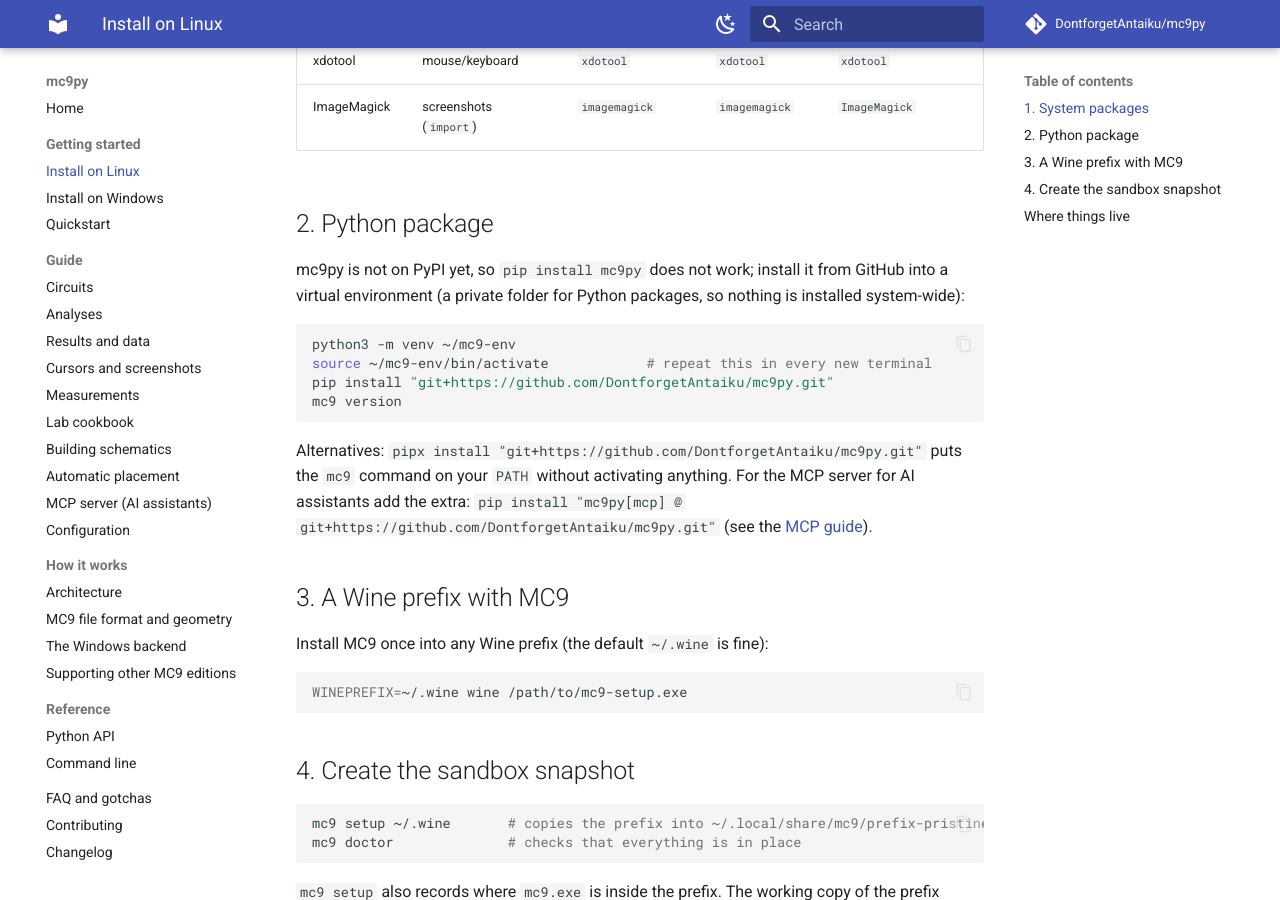
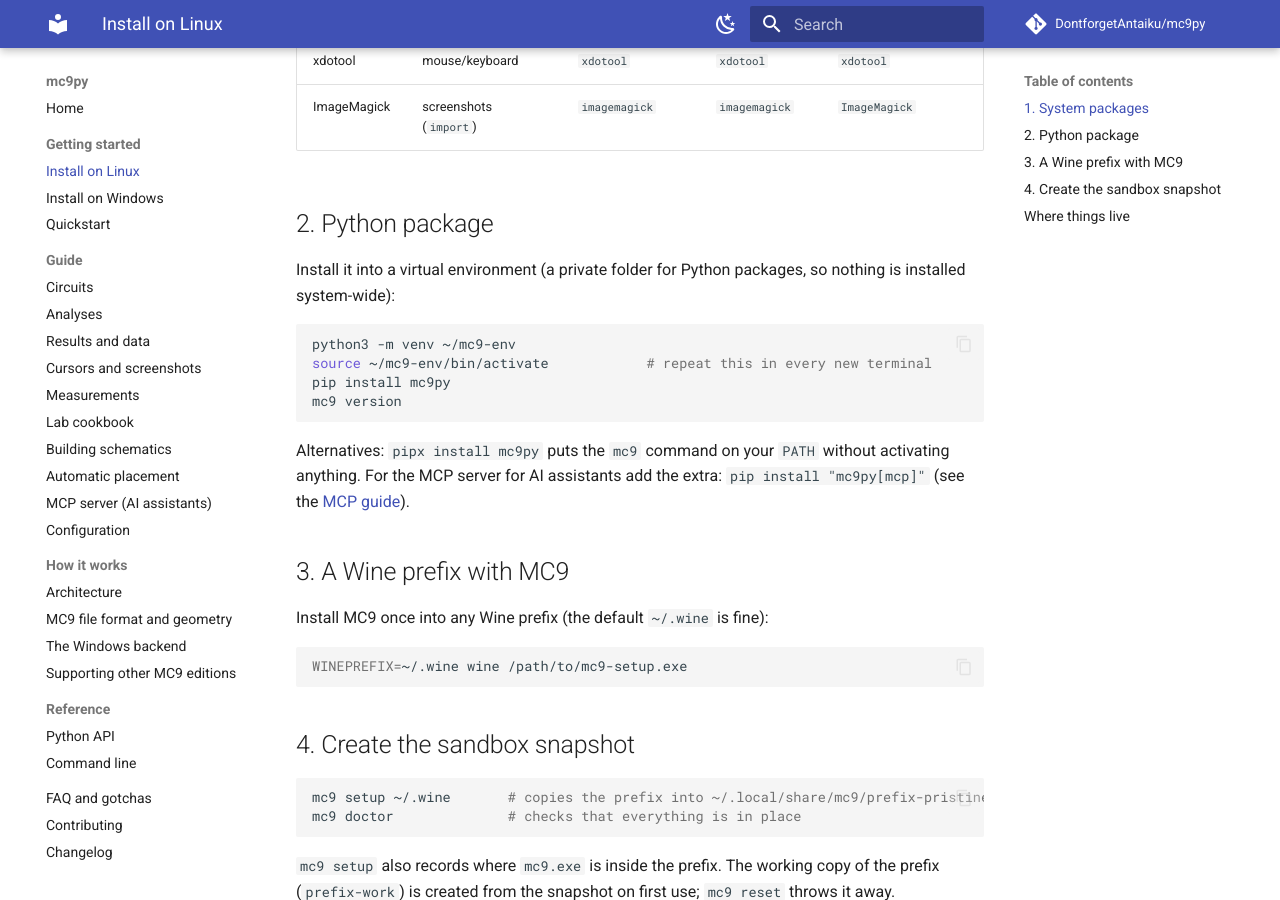
Before and after one commit to DontforgetAntaiku/mc9py, an MkDocs documentation site: the page built from docs/getting-started/install-linux.md, in a window 1280 px wide and 900 px high, scrolled down 532 px. Built offline with MkDocs 1.6.1 and Material for MkDocs 9.7.7, drawn with Linux system fonts in a browser that asks for light colours; comment, search, counter and statistics services are not loaded.

Commit message:
Docs: install from PyPI

````diff
--- a/docs/getting-started/install-linux.md
+++ b/docs/getting-started/install-linux.md
@@ -15,19 +15,18 @@
 
 ## 2. Python package
 
-mc9py is not on PyPI yet, so `pip install mc9py` does not work; install it from GitHub into a virtual environment
-(a private folder for Python packages, so nothing is installed system-wide):
+Install it into a virtual environment (a private folder for Python packages, so nothing is installed system-wide):
 
 ```bash
 python3 -m venv ~/mc9-env
 source ~/mc9-env/bin/activate            # repeat this in every new terminal
-pip install "git+https://github.com/DontforgetAntaiku/mc9py.git"
+pip install mc9py
 mc9 version
 ```
 
-Alternatives: `pipx install "git+https://github.com/DontforgetAntaiku/mc9py.git"` puts the `mc9` command on your `PATH`
+Alternatives: `pipx install mc9py` puts the `mc9` command on your `PATH`
 without activating anything. For the MCP server for AI assistants add the extra:
-`pip install "mc9py[mcp] @ git+https://github.com/DontforgetAntaiku/mc9py.git"` (see the [MCP guide](../guide/mcp.md)).
+`pip install "mc9py[mcp]"` (see the [MCP guide](../guide/mcp.md)).
 
 ## 3. A Wine prefix with MC9
 
````
Also changed, not shown: README.md (+5 -7 lines), docs/getting-started/install-windows.md (+2 -2 lines), docs/guide/mcp.md (+1 -1 lines).
